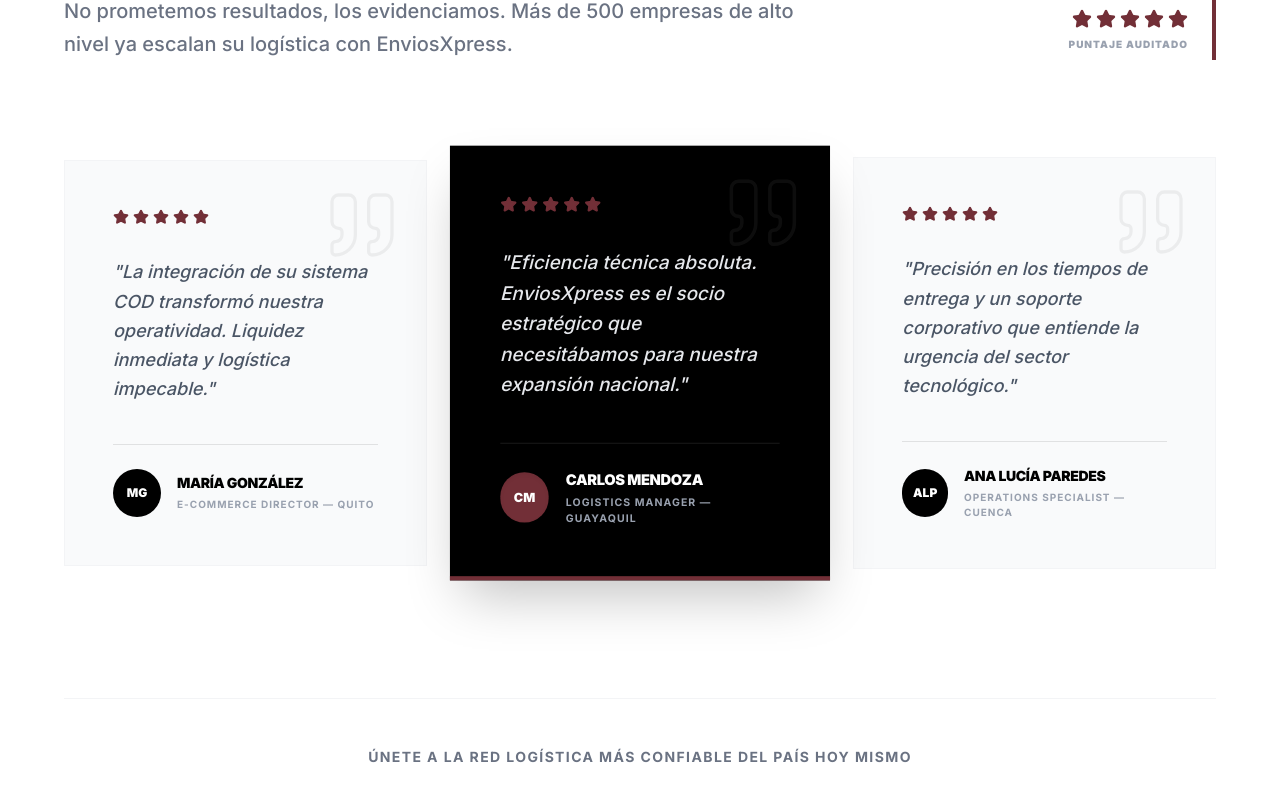
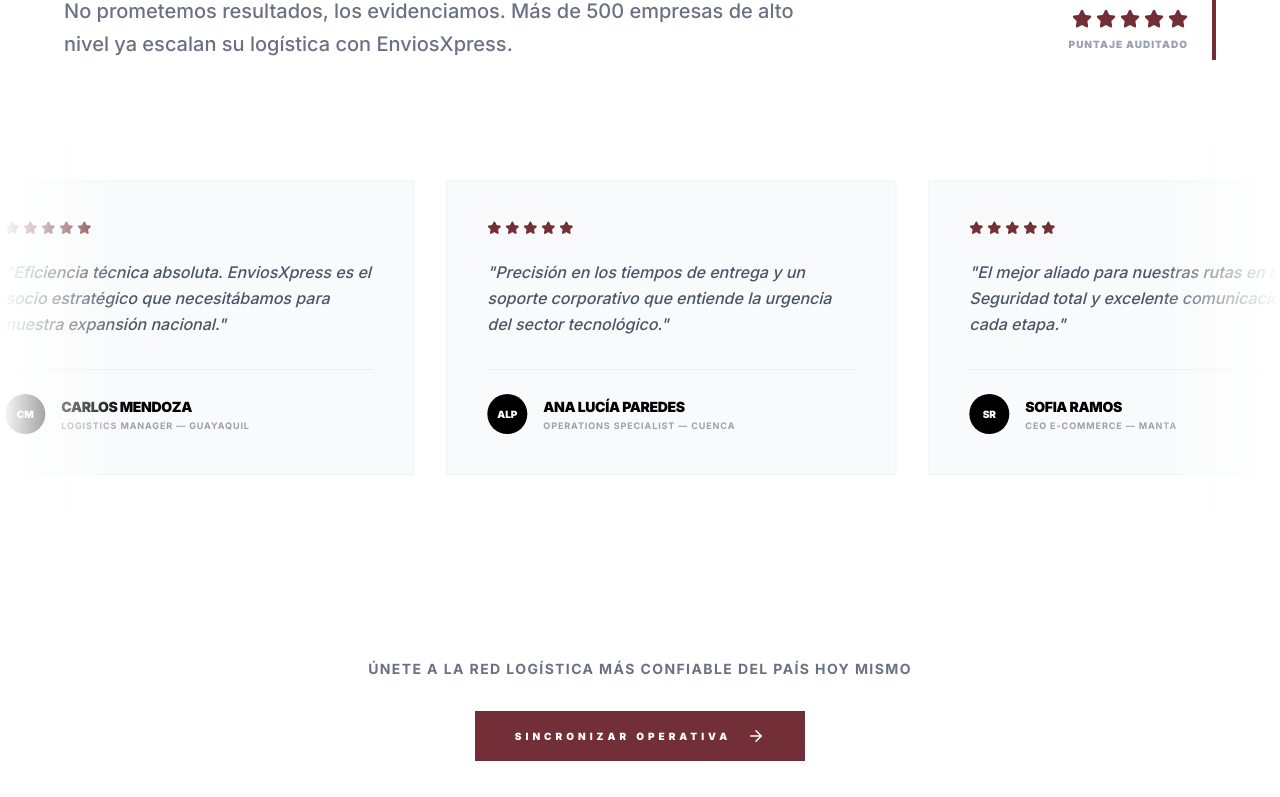
Before and after one commit to Camilexx/enviosxpress-web, a React (Vite) app: page / in a window 1280 px wide. Shown: the part 6815-7612 px from the top of the page. Built offline with nearby package versions, Linux system fonts and the light colour scheme.

Commit message:
Implement infinite rotating testimonials carousel with 8 professional entries

```diff
--- a/src/components/Testimonios.tsx
+++ b/src/components/Testimonios.tsx
@@ -21,12 +21,64 @@
         ciudad: 'Cuenca',
         texto: 'Precisión en los tiempos de entrega y un soporte corporativo que entiende la urgencia del sector tecnológico.',
         rating: 5,
+    },
+    {
+        nombre: 'Sofia Ramos',
+        cargo: 'CEO E-commerce',
+        ciudad: 'Manta',
+        texto: 'El mejor aliado para nuestras rutas en la costa. Seguridad total y excelente comunicación en cada etapa.',
+        rating: 5,
+    },
+    {
+        nombre: 'Roberto Cando',
+        cargo: 'Supply Chain Manager',
+        ciudad: 'Santo Domingo',
+        texto: 'Sencillez y potencia. Los reportes y el control que tenemos ahora nos han permitido optimizar costos.',
+        rating: 5,
+    },
+    {
+        nombre: 'Patricia Ortiz',
+        cargo: 'Directora de Operaciones',
+        ciudad: 'Loja',
+        texto: 'Su cobertura en el sur del país es inigualable. Han cumplido donde otros operadores fallaron.',
+        rating: 5,
+    },
+    {
+        nombre: 'Francisco Silva',
+        cargo: 'Fundador TechRetail',
+        ciudad: 'Ambato',
+        texto: 'La tecnología detrás de EnviosXpress es lo que los separa del resto. Son el futuro de la logística.',
+        rating: 5,
+    },
+    {
+        nombre: 'Gabriel Vega',
+        cargo: 'Export Manager',
+        ciudad: 'Guayaquil',
+        texto: 'Compromiso y profesionalismo. Manejan nuestra carga crítica con un nivel de detalle impresionante.',
+        rating: 5,
     }
 ]
 
 export default function Testimonios() {
     return (
-        <section id="testimonios" className="section relative bg-white overflow-hidden border-t border-gray-100" aria-label="Testimonios de clientes">
+        <section id="testimonios" className="section relative bg-white overflow-hidden border-t border-gray-100 py-24 lg:py-32" aria-label="Testimonios de clientes">
+            {/* Custom Styles for Infinite Marquee */}
+            <style dangerouslySetInnerHTML={{
+                __html: `
+                @keyframes marquee {
+                    0% { transform: translateX(0); }
+                    100% { transform: translateX(-50%); }
+                }
+                .animate-marquee {
+                    display: flex;
+                    width: max-content;
+                    animation: marquee 50s linear infinite;
+                }
+                .animate-marquee:hover {
+                    animation-play-state: paused;
+                }
+            `}} />
+
             {/* Giant Background typography */}
             <div className="absolute top-10 left-0 w-full overflow-hidden pointer-events-none select-none z-0 opacity-[0.02]">
                 <h2 className="text-[200px] lg:text-[280px] font-black tracking-tighter italic text-black whitespace-nowrap leading-none">
@@ -34,8 +86,8 @@
                 </h2>
             </div>
 
-            <div className="container-swiss relative z-10">
-                <div className="flex flex-col md:flex-row md:items-end justify-between mb-20 lg:mb-24 gap-8">
+            <div className="container-swiss relative z-10 mb-16 lg:mb-20">
+                <div className="flex flex-col md:flex-row md:items-end justify-between gap-8">
                     <div className="max-w-3xl animate-in is-revealed">
                         <div className="inline-block border border-black/10 bg-gray-50 text-black font-black text-[10px] uppercase tracking-[0.3em] px-4 py-2 mb-6 rounded-full">
                             Validación Técnica
@@ -63,36 +115,40 @@
                         </div>
                     </div>
                 </div>
+            </div>
 
-                <div className="grid md:grid-cols-2 lg:grid-cols-3 gap-6 lg:gap-8 items-center">
-                    {testimonios.map((t, i) => (
+            {/* Marquee Wrapper */}
+            <div className="relative w-full overflow-hidden py-10">
+                {/* Visual fading shadows on edges */}
+                <div className="absolute left-0 top-0 bottom-0 w-32 bg-gradient-to-r from-white to-transparent z-20 pointer-events-none" />
+                <div className="absolute right-0 top-0 bottom-0 w-32 bg-gradient-to-l from-white to-transparent z-20 pointer-events-none" />
+
+                <div className="animate-marquee gap-8 px-4">
+                    {/* Double the array for seamless scrolling */}
+                    {[...testimonios, ...testimonios].map((t, i) => (
                         <div
                             key={i}
-                            className={`p-8 lg:p-12 relative group animate-in is-revealed transition-all duration-500 ${i === 1 ? 'bg-black text-white shadow-2xl lg:scale-105 z-10 hover:shadow-[0_20px_60px_rgba(114,47,55,0.25)] border-b-4 border-brand' : 'bg-gray-50 border border-gray-100 text-black hover:border-black/20 hover:bg-white hover:-translate-y-2'}`}
-                            style={{ animationDelay: `${i * 0.15}s` }}
+                            className="w-[350px] md:w-[450px] p-8 lg:p-10 bg-gray-50 border border-gray-100 text-black hover:border-brand/40 hover:bg-white hover:-translate-y-2 transition-all duration-500 group flex flex-col h-full shrink-0"
                         >
-                            {/* Graphic Quote Icon */}
-                            <Quote size={80} className={`absolute top-6 right-6 opacity-5 transition-transform duration-700 group-hover:scale-110 group-hover:-rotate-12 ${i === 1 ? 'text-white' : 'text-black'}`} strokeWidth={1} aria-hidden="true" />
-
-                            <div className="flex items-center gap-1 mb-8 relative z-10">
+                            <div className="flex items-center gap-1 mb-6">
                                 {Array.from({ length: t.rating }).map((_, j) => (
-                                    <Star key={j} size={16} className="fill-brand text-brand" aria-hidden="true" />
+                                    <Star key={j} size={14} className="fill-brand text-brand" aria-hidden="true" />
                                 ))}
                             </div>
 
-                            <blockquote className={`text-base lg:text-lg font-medium mb-10 leading-relaxed italic relative z-10 ${i === 1 ? 'text-gray-200' : 'text-gray-600'}`}>
+                            <blockquote className="text-sm md:text-base font-medium mb-8 leading-relaxed italic text-gray-600 flex-grow">
                                 "{t.texto}"
                             </blockquote>
 
-                            <div className="flex items-center gap-4 pt-6 border-t border-current/10 relative z-10">
-                                <div className={`w-12 h-12 flex items-center justify-center font-black text-xs rounded-full select-none shadow-inner ${i === 1 ? 'bg-brand text-white' : 'bg-black text-white'}`} aria-hidden="true">
+                            <div className="flex items-center gap-4 pt-6 border-t border-black/5">
+                                <div className="w-10 h-10 bg-black text-white flex items-center justify-center font-black text-[10px] rounded-full group-hover:bg-brand transition-colors" aria-hidden="true">
                                     {t.nombre.split(' ').map(n => n[0]).join('')}
                                 </div>
                                 <div>
-                                    <cite className={`text-sm font-black not-italic block uppercase tracking-tight ${i === 1 ? 'text-white' : 'text-black'}`}>
+                                    <cite className="text-sm font-black not-italic block uppercase tracking-tight text-black">
                                         {t.nombre}
                                     </cite>
-                                    <p className={`text-[10px] font-bold uppercase tracking-widest mt-1 ${i === 1 ? 'text-gray-400' : 'text-gray-400'}`}>
+                                    <p className="text-[9px] font-bold uppercase tracking-widest mt-0.5 text-gray-400">
                                         {t.cargo} — {t.ciudad}
                                     </p>
                                 </div>
@@ -100,13 +156,15 @@
                         </div>
                     ))}
                 </div>
+            </div>
 
+            <div className="container-swiss relative z-10">
                 {/* Trust CTA */}
-                <div className="mt-20 lg:mt-32 pt-12 border-t border-gray-100 text-center animate-in is-revealed">
+                <div className="mt-16 lg:mt-24 pt-12 text-center animate-in is-revealed">
                     <p className="text-gray-500 font-bold mb-8 text-sm uppercase tracking-widest">
                         Únete a la red logística más confiable del país hoy mismo
                     </p>
-                    <a href="#cotizador" className="btn-primary group">
+                    <a href="#cotizador" className="btn-primary group inline-flex items-center gap-2">
                         Sincronizar Operativa
                         <ArrowRight size={18} className="group-hover:translate-x-1 transition-transform" />
                     </a>
```
